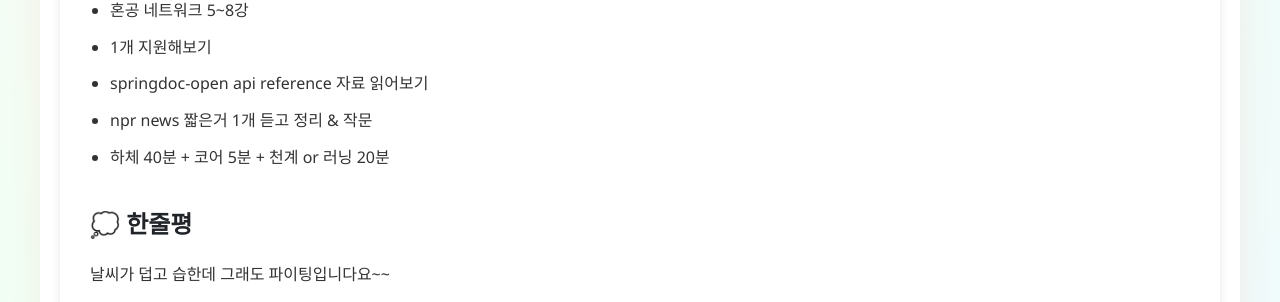
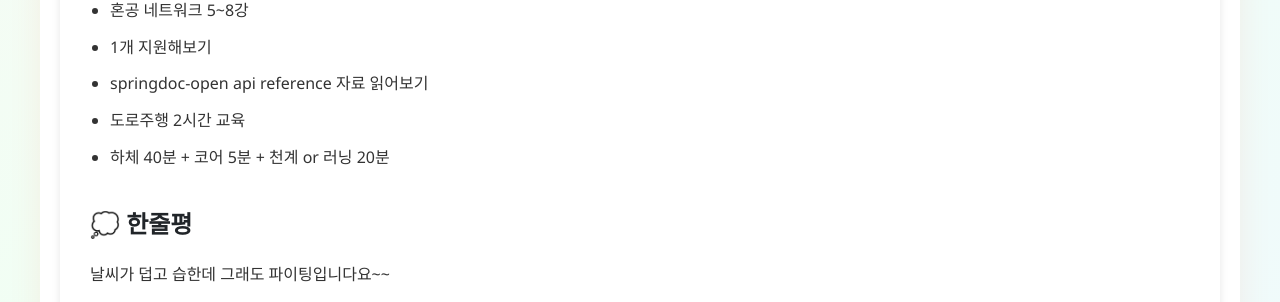
Before and after one commit to ssg6-dailylog/scrum, a Jekyll site: the page built from _posts/July, 2025/2025-07-22/2025-07-22-김선민-DailyScrum.md, in a window 1280 px wide. Shown: the part 1318-1620 px from the top of the page. Built offline with Jekyll 4.4.1, drawn with Linux system fonts in a browser that asks for light colours.

Commit message:
2025-07-22-김선민-DailyScrum

```diff
--- a/_posts/July, 2025/2025-07-22/2025-07-22-김선민-DailyScrum.md
+++ b/_posts/July, 2025/2025-07-22/2025-07-22-김선민-DailyScrum.md
@@ -39,7 +39,7 @@ categories: [scrum]
 - 혼공 네트워크 5~8강
 - 1개 지원해보기
 - springdoc-open api reference 자료 읽어보기
-- npr news 짧은거 1개 듣고 정리 & 작문
+- 도로주행 2시간 교육
 - 하체 40분 + 코어 5분 + 천계 or 러닝 20분
 
 
```
